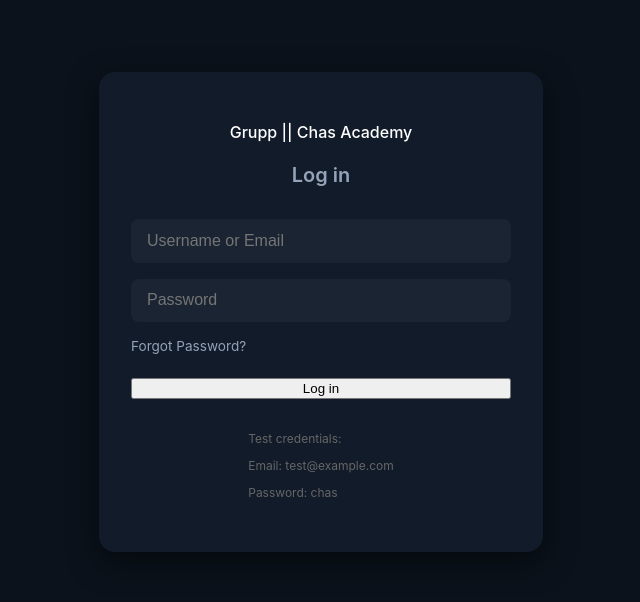
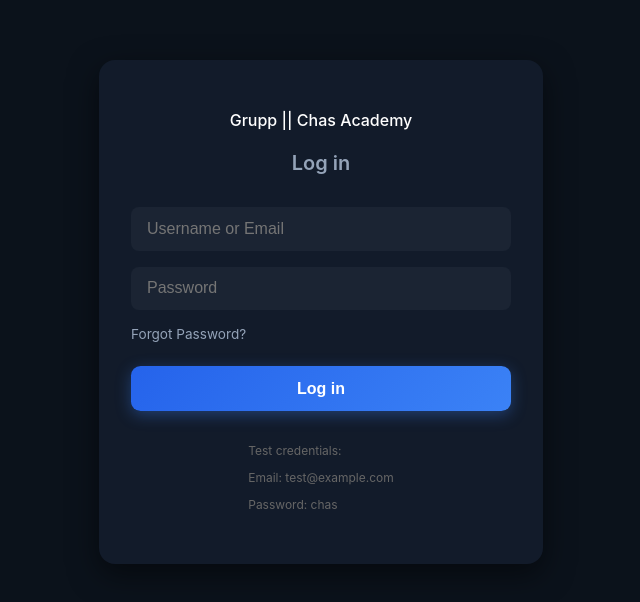
Before and after one commit to GruppII-ChasAcademy/frontend-webb, a React (Vite) app in the folder Frontend-webb/: page /login in a window 1280 px wide. Shown: the part 104-706 px from the top of the page, without its empty margins (319-959 px from the left). Built offline with nearby package versions, Linux system fonts and the light colour scheme.

Commit message:
login button is now 10/10

```diff
--- a/Frontend-webb/src/components/LogInButton.tsx
+++ b/Frontend-webb/src/components/LogInButton.tsx
@@ -1,17 +1,19 @@
-import React from "react";
 
-interface LogInButtonProps {
-  type?: "button" | "submit" | "reset";
+interface Props extends React.ButtonHTMLAttributes<HTMLButtonElement> {
   children: React.ReactNode;
-  onClick?: () => void;
+  loading?: boolean;
 }
 
-const LogInButton: React.FC<LogInButtonProps> = ({ type = "button", children, onClick }) => {
+const LoginButton = ({ children, loading = false, ...props }: Props) => {
   return (
-    <button type={type} onClick={onClick} className="login-button">
-      {children}
+    <button
+      className={`LoginButt ${loading ? "loading" : ""}`}
+      disabled={loading}
+      {...props}
+    >
+      {!loading && children}
     </button>
   );
 };
 
-export default LogInButton;
+export default LoginButton;
--- a/Frontend-webb/src/components/Navbar.tsx
+++ b/Frontend-webb/src/components/Navbar.tsx
@@ -4,7 +4,7 @@ import React from "react";
 const Navbar = () => {
   return (
     <header className="dashboard-header">
-      <h1>Grupp 2 Chas academy</h1>
+      <h1>Grupp || Chas academy</h1>
       <button className="notification-btn" aria-label="Notifications">
         🔔
       </button>
--- a/Frontend-webb/src/styles/global.css
+++ b/Frontend-webb/src/styles/global.css
@@ -106,22 +106,61 @@ body {
   color: white;
 }
 
-/* Login Button Component */
+/* =========================
+   LOGIN BUTTON (Chas Glow Edition)
+========================= */
 .LoginButt {
-  background-color: var(--color-accent);
-  color: white;
+  position: relative;
+  display: inline-flex;
+  justify-content: center;
+  align-items: center;
+  width: 100%;
+  padding: 0.85rem 1.25rem;
+  font-size: 1rem;
+  font-weight: 600;
+  color: #fff;
+  background: linear-gradient(135deg, #2563eb 0%, #3b82f6 100%);
   border: none;
-  padding: 12px 24px;
-  border-radius: 0.5rem;
-  font-weight: 600;
+  border-radius: 0.6rem;
   cursor: pointer;
-  transition: background-color var(--transition), transform var(--transition);
+  transition: all 0.25s ease;
+  box-shadow: 0 4px 15px rgba(59, 130, 246, 0.35);
 }
 
 .LoginButt:hover {
-  background-color: var(--color-accent-hover);
+  background: linear-gradient(135deg, #3b82f6 0%, #60a5fa 100%);
   transform: translateY(-2px);
+  box-shadow: 0 6px 18px rgba(59, 130, 246, 0.45);
 }
+
+.LoginButt:active {
+  transform: translateY(0);
+  box-shadow: 0 3px 10px rgba(59, 130, 246, 0.3);
+}
+
+/* Loading animation */
+.LoginButt.loading {
+  cursor: not-allowed;
+  background: linear-gradient(135deg, #1e3a8a 0%, #2563eb 100%);
+  opacity: 0.9;
+}
+
+.LoginButt.loading::after {
+  content: "";
+  position: absolute;
+  border: 2px solid #fff;
+  border-top-color: transparent;
+  border-radius: 50%;
+  width: 1rem;
+  height: 1rem;
+  animation: spin 0.8s linear infinite;
+}
+
+@keyframes spin {
+  from { transform: rotate(0deg); }
+  to { transform: rotate(360deg); }
+}
+
 
 /* =========================
    DASHBOARD PAGE
```
